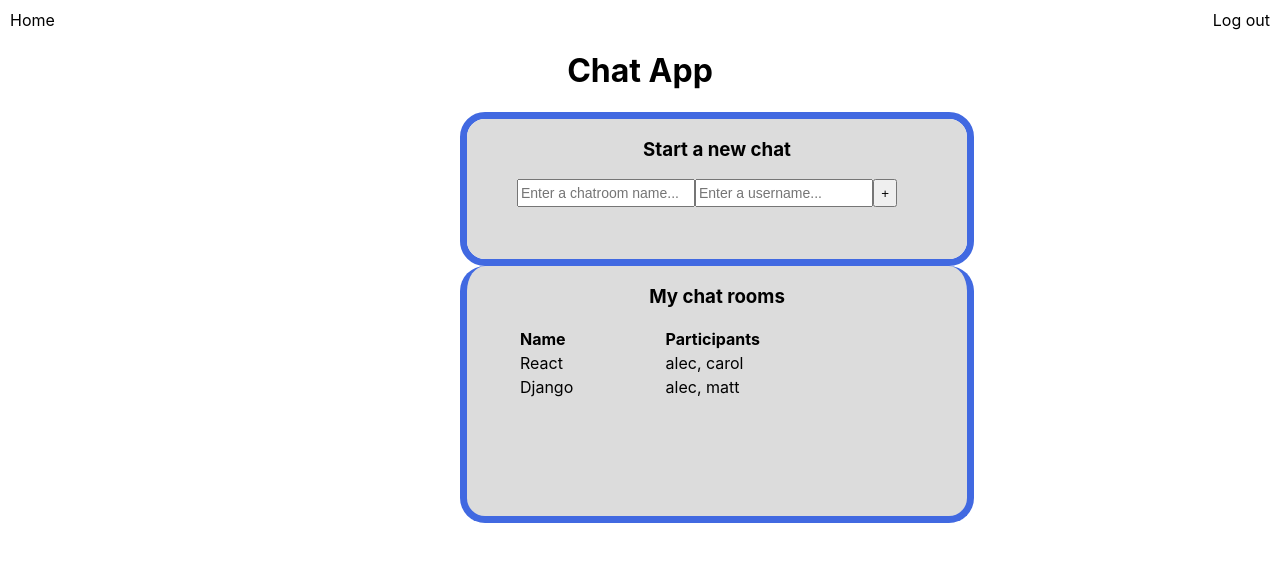
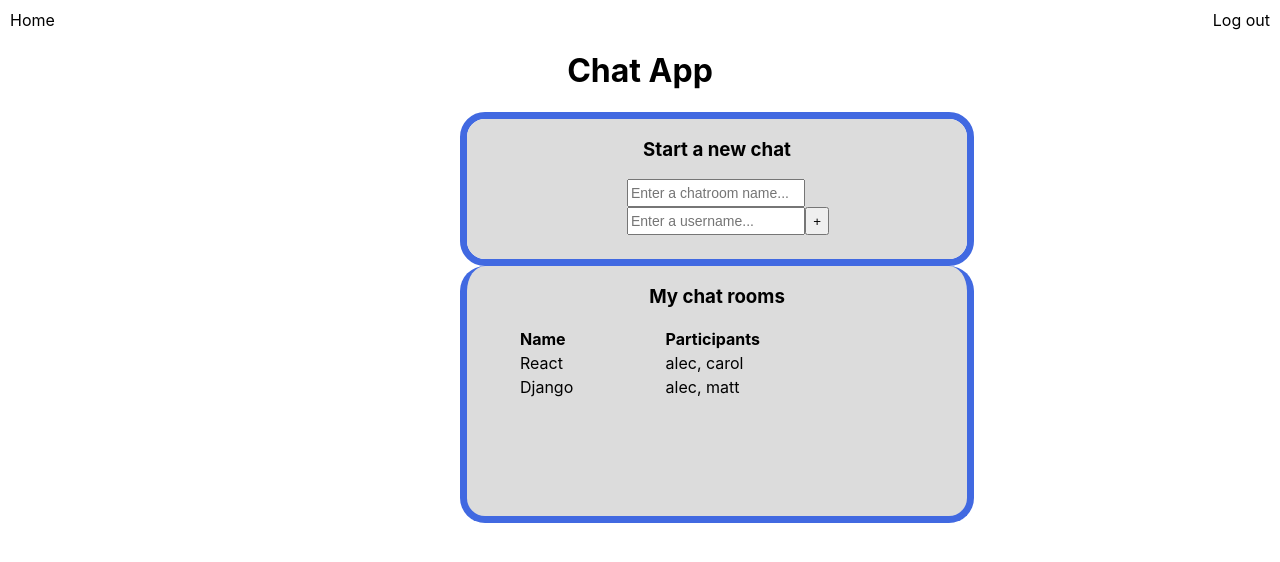
Before and after one commit to akienzle32/chat, a React (Create React App) app: page / in a window 1280 px wide. Shown: the top 562 px of the page. Built offline with nearby package versions, Linux system fonts and the light colour scheme.

Commit message:
changed display of StartChat

```diff
--- a/src/App.css
+++ b/src/App.css
@@ -52,27 +52,25 @@ table {
   width: 170px;
   height: 22px;
   font-size: 14px;
-  display: inline-grid;
+  display: table;
 }
 
-#first-ptcp-box.ptcp-name {
-  width: 170px;
-  height: 22px;
-  font-size: 14px;
-  display: inline-grid;
+#form-container {
+  margin-left: 110px;
 }
 
 #chat-name {
   width: 170px;
   height: 22px;
   font-size: 14px;
+  display: table;
+
 }
 
 #add-ptcp-button {
   height: 28px;
-  margin-right: 20px;
-  display: table;
   float: right;
+  margin-right: 88px;
 }
 
 #home-link {
--- a/src/StartChat.jsx
+++ b/src/StartChat.jsx
@@ -26,7 +26,7 @@ export class StartChat extends React.Component {
 
   addParticipants = () => {
     const input = this.state.input;
-    const extraInput = "";
+    const extraInput = "Add another username... ";
     const newInput = input.concat(extraInput);
     if (input.length < 5)
       this.setState({
@@ -37,7 +37,7 @@ export class StartChat extends React.Component {
   displayInputBoxes(){
     const input = this.state.input;
     const inputList = input.map((placeholder, index) => {
-        return <input key={index} type="text" className="ptcp-name" name="username" placeholder={ placeholder }></input>
+      return <input key={index} type="text" className="ptcp-name" name="username" placeholder={ placeholder }></input>
     })
     return(inputList);
   }
@@ -56,7 +56,7 @@ export class StartChat extends React.Component {
 		  <h1 id="home-title">Chat App</h1>
 			<div className="top-box" id="start-chat">
     	  	  <h3 className="container-title">Start a new chat</h3>
-      			<div>
+      			<div id="form-container">
         	  	<form id="chat-form" onSubmit={this.onSubmit}>
                 <div>
     			  	    <input type="text" id="chat-name" name="chatname" placeholder="Enter a chatroom name..."></input>
```
